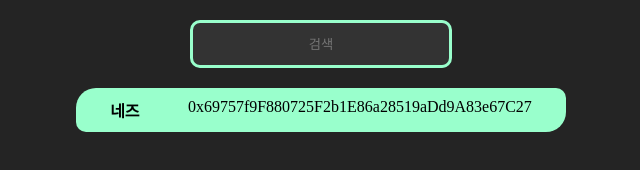
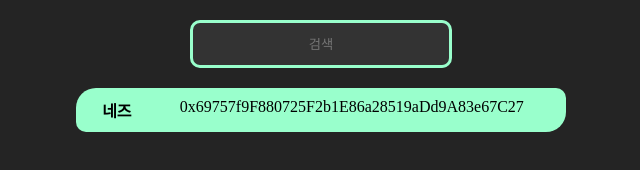
Before and after one commit to nazu280/mint-town, a plain HTML site: page index.html in a window 1280 px wide. Shown: the full height of the page, 319-959 px from the left. Drawn offline with Linux system fonts and the light colour scheme.

Commit message:
Update index.html

```diff
--- a/index.html
+++ b/index.html
@@ -30,6 +30,10 @@
 
       .이름 {
         font-weight: bold;
+      }
+
+      .정보 {
+        width: 80%;
       }
 
       ::-webkit-scrollbar {
```
